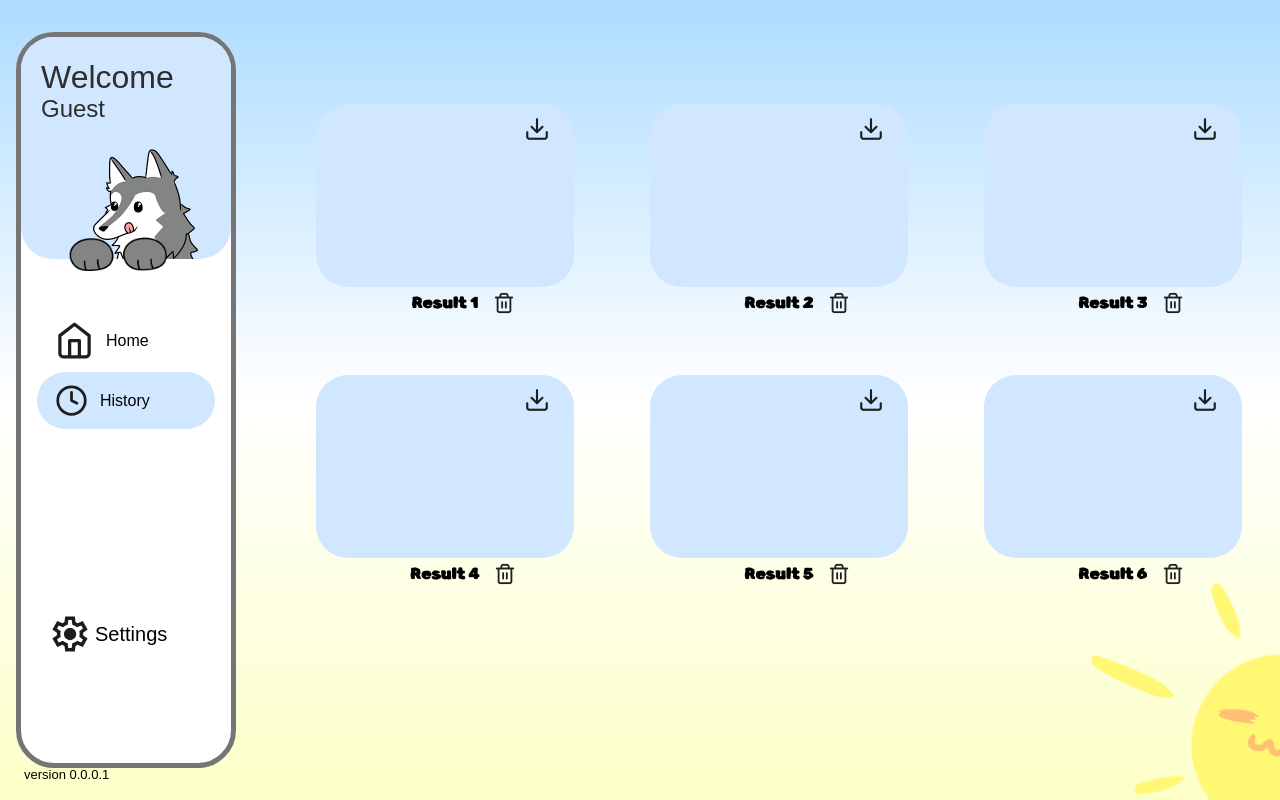
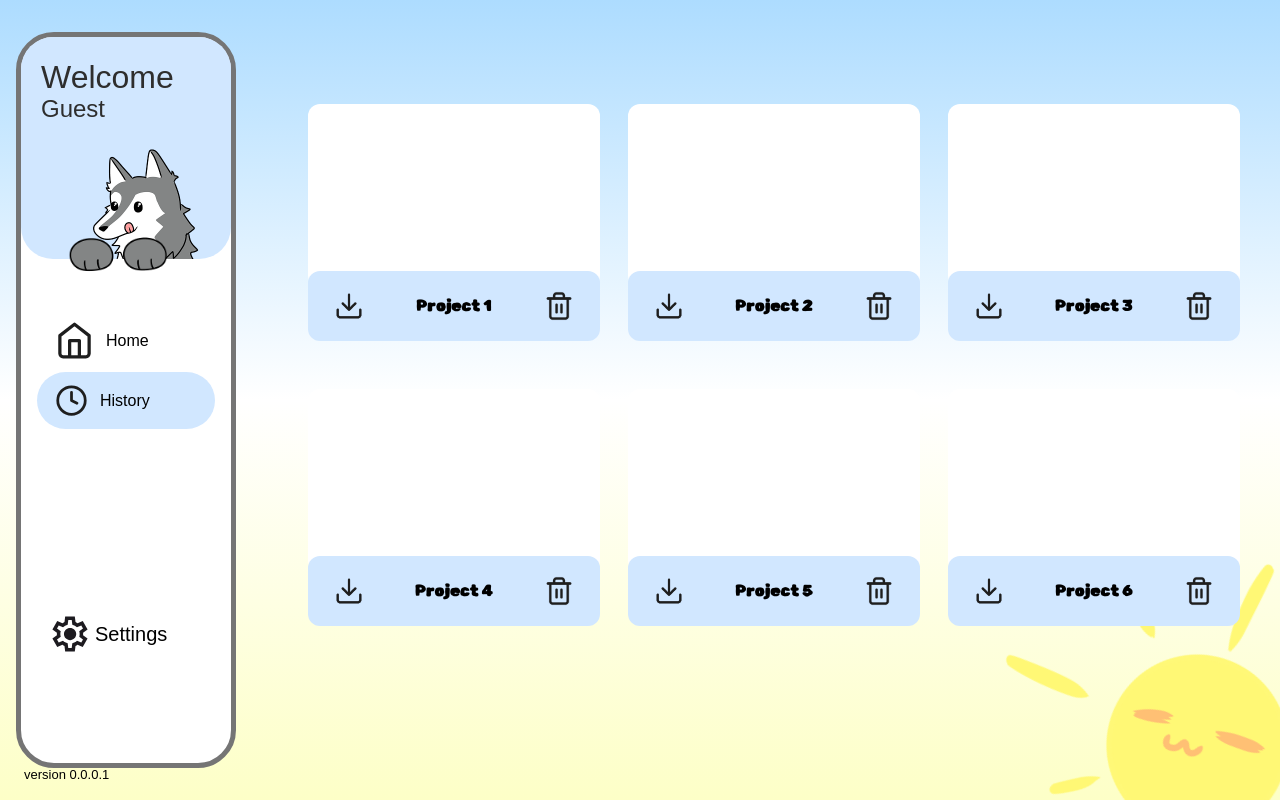
Before and after one commit to Daibisan/rollet-front-end, a React (Vite) app: page /home/history in a window 1280 px wide. Built offline with nearby package versions, Linux system fonts and the light colour scheme; no server answers; a web font is replaced by a local one.

Commit message:
design: revamp history's ui
fix: fixing sun/moon position

```diff
--- a/src/pages/HomePage/Home.jsx
+++ b/src/pages/HomePage/Home.jsx
@@ -44,7 +44,7 @@ export default function Home() {
                     width={570}
                     height={525}
                     draggable={false}
-                    className={`fixed z-10 ${location === "/home" ? "translate-x-72" : "-bottom-48 translate-x-158 rotate-28"}`}
+                    className={`fixed z-10 ${location === "/home" ? "translate-x-72" : "-bottom-48 -right-48 rotate-28"}`}
                 />
             )}
 
--- a/src/pages/HomePage/components/layout/HistoryLayout.jsx
+++ b/src/pages/HomePage/components/layout/HistoryLayout.jsx
@@ -12,8 +12,8 @@ export default function HistoryLayout() {
 
     return (
         <>
-            <div className="ml-8 h-full pt-18">
-                <ul className="flex max-h-[490px] flex-wrap gap-x-19 gap-y-15 overflow-y-auto rounded-4xl min-[943px]:max-[1277px]:w-[615px] md:max-[943px]:gap-x-10 md:max-[907px]:w-[280px]">
+            <div className="ml-4 h-full pt-18">
+                <ul className="z-20 flex max-h-[560px] flex-wrap gap-7 overflow-y-auto px-2 min-[943px]:max-[1277px]:w-[615px] md:max-[907px]:w-[280px]">
                     <HistoryList deleteBtnHandler={deleteBtnHandler} />
                 </ul>
             </div>
--- a/src/pages/HomePage/components/widgets/HistoryList.jsx
+++ b/src/pages/HomePage/components/widgets/HistoryList.jsx
@@ -12,43 +12,46 @@ export default function HistoryList({ deleteBtnHandler }) {
             const data = await fetchHistory();
             setHistory(data);
         })();
-
     }, []);
 
     return (
         <>
             {history.map((teams, i) => {
                 return (
-                    <li className="w-full max-w-[258px] z-20" key={i}>
-                        <div className="bg-secondary-blue dark:bg-light-purple-sky flex min-h-[183px] w-full justify-end rounded-4xl pt-3 pr-6">
+                    <li className="z-20 w-full max-w-[292px]" key={i}>
+                        <div className="flex min-h-[183px] w-full justify-end rounded-xl bg-white pt-3 pr-6 select-none"></div>
+                        <div className="bg-secondary-blue dark:bg-light-purple-sky mt-1 flex justify-around rounded-xl py-5 relative bottom-5">
+                            {/* Download button */}
                             <button
-                                className="h-max"
-                                onClick={() => exportCsvHandler(teams, i+1)}
+                                className="h-max select-none"
+                                onClick={() => exportCsvHandler(teams, i + 1)}
                             >
                                 <img
                                     src={download_icon}
                                     alt="Download"
-                                    width={"26px"}
-                                    className="cursor-pointer select-none"
+                                    width={"30px"}
+                                    height={"30px"}
+                                    className="cursor-pointer"
                                 />
                             </button>
-                        </div>
-                        <div className="mt-1 flex justify-center">
-                            <p className="relative flex items-center font-[rubik-spray]">
-                                Result {i+1}
+
+                            <p className="flex items-center font-[rubik-spray]">
+                                Project {i + 1}
+                            </p>
+
+                            {/* Delete Button */}
                             <button
-                                    className="absolute -right-9 cursor-pointer"
+                                className="cursor-pointer select-none"
                                 data-index={i}
                                 onClick={deleteBtnHandler}
                             >
                                 <img
                                     src={trash_black_icon}
                                     alt="3dots"
-                                        width={"22px" }
-                                        className="select-none"
+                                    width={"30px"}
+                                    height={"30px"}
                                 />
                             </button>
-                            </p>
                         </div>
                     </li>
                 );
--- a/src/pages/HomePage/components/widgets/NavbarList.jsx
+++ b/src/pages/HomePage/components/widgets/NavbarList.jsx
@@ -1,7 +1,7 @@
 import { Link, useLocation } from "react-router-dom";
-import home_icon from '@/assets/img/logo/Home.svg';
-import clock_icon from '@/assets/img/logo/Clock.svg';
-import settings_icon from '@/assets/img/logo/Settings.svg';
+import home_icon from "@/assets/img/logo/Home.svg";
+import clock_icon from "@/assets/img/logo/Clock.svg";
+import settings_icon from "@/assets/img/logo/Settings.svg";
 
 export default function NavbarList() {
     const location = useLocation();
@@ -11,14 +11,13 @@ export default function NavbarList() {
             <li>
                 <Link
                     to="/home"
-                    className={`flex gap-3 rounded-full ${location.pathname === "/home" ? hover_bgColor : ""} px-4.5 py-3`}
+                    className={`flex gap-3 rounded-full ${location.pathname === "/home" ? hover_bgColor : ""} px-4.5 py-3 select-none`}
                 >
                     <img
                         src={home_icon}
                         alt="Home"
                         width={"39px"}
                         draggable={false}
-                        className="select-none"
                     />
                     <p className="flex items-center">Home</p>
                 </Link>
@@ -26,14 +25,13 @@ export default function NavbarList() {
             <li className="mb-44">
                 <Link
                     to="/home/history"
-                    className={`flex gap-3 rounded-full ${location.pathname === "/home/history" ? hover_bgColor : ""} px-4.5 py-3`}
+                    className={`flex gap-3 rounded-full ${location.pathname === "/home/history" ? hover_bgColor : ""} px-4.5 py-3 select-none`}
                 >
                     <img
                         src={clock_icon}
                         alt="Clock"
                         width={"33px"}
                         draggable={false}
-                        className="select-none"
                     />
                     <p className="flex items-center">History</p>
                 </Link>
@@ -41,14 +39,13 @@ export default function NavbarList() {
             <li className="-ml-1">
                 <Link
                     to="/home/settings"
-                    className={`flex gap-1 rounded-full ${location.pathname === "/home/settings" ? hover_bgColor : ""} px-4 py-2 text-[20px]`}
+                    className={`flex gap-1 rounded-full ${location.pathname === "/home/settings" ? hover_bgColor : ""} px-4 py-2 text-[20px] select-none`}
                 >
                     <img
                         src={settings_icon}
                         alt="Settings"
                         width={"42px"}
                         draggable={false}
-                        className="select-none"
                     />
                     <p className="flex items-center">Settings</p>
                 </Link>
--- a/src/utils/csv__utils/exportCsvHandler.js
+++ b/src/utils/csv__utils/exportCsvHandler.js
@@ -35,7 +35,7 @@ export default function exportCsvHandler(newTeams, history_index = null) {
 
         link.download = "Teams_exported.csv";
         if (history_index) {
-            link.download = `History${history_index}_exported.csv`;
+            link.download = `Project${history_index}_exported.csv`;
         }
         link.click();
     }
```
Lines whose indentation alone changed are shown as unchanged.
